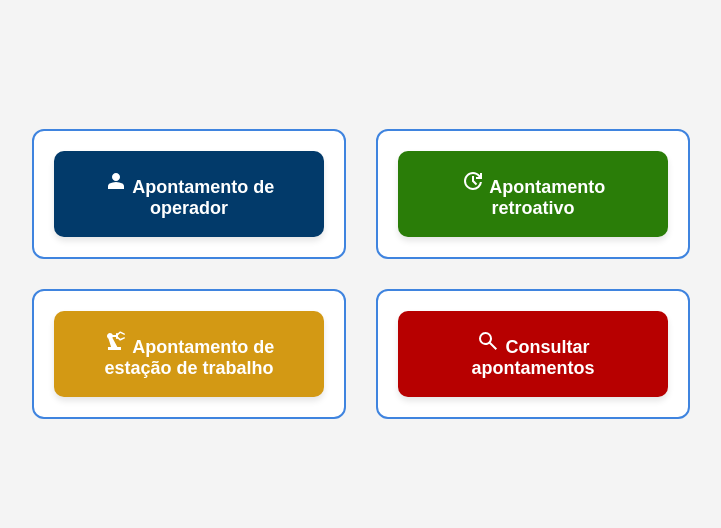
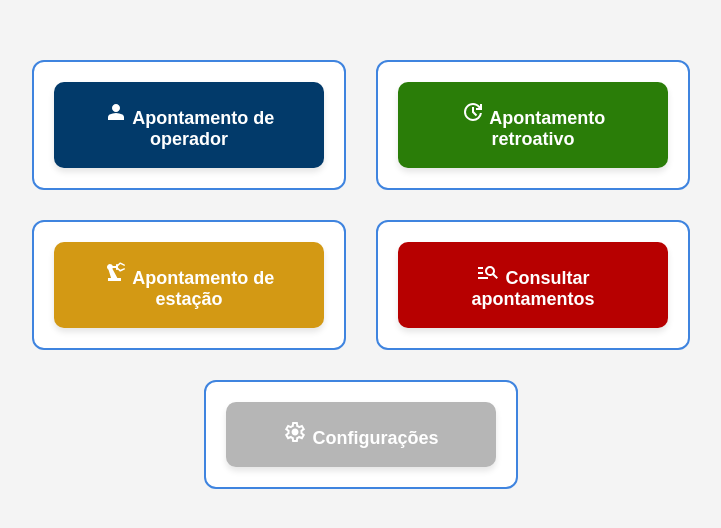
Before and after one commit to lvhilgert/apontamentoProducao, an Angular app: page /inicial in a window 1280 px wide. Shown: the part 134-662 px from the top of the page, without its empty margins (279-1000 px from the left). Built offline with nearby package versions, Linux system fonts and the light colour scheme.

Commit message:
novaModelagem2.8

```diff
--- a/src/app/inicial/inicial.component.css
+++ b/src/app/inicial/inicial.component.css
@@ -9,9 +9,25 @@ body {
   min-height: 100vh;
   background-color: #f4f4f4;
   display: flex;
+  flex-direction: column; /* ← ESSENCIAL */
   justify-content: center;
   align-items: center;
+  gap: 30px; /* espaço entre o grid e o botão cinza */
 }
+
+
+.botao-consultar-container {
+  display: flex;
+  justify-content: center;
+  padding: 0;
+  margin: 0;
+}
+
+.botao-consultar {
+  width: 718px;
+}
+
+
 
 .grid-inicial {
   display: grid;
--- a/src/app/inicial/inicial.component.html
+++ b/src/app/inicial/inicial.component.html
@@ -31,7 +31,7 @@
           <svg xmlns="http://www.w3.org/2000/svg" viewBox="0 -960 960 960" fill="#ffffff" width="26" height="26">
             <path d="M159-120v-120h124L181-574q-27-15-44.5-44T119-680q0-50 35-85t85-35q39 0 69.5 22.5T351-720h128v-40q0-17 11.5-28.5T519-800q9 0 17.5 4t14.5 12l68-64q9-9 21.5-11.5T665-856l156 72q12 6 16.5 17.5T837-744q-6 12-17.5 15.5T797-730l-144-66-94 88v56l94 86 144-66q11-5 23-1t17 15q6 12 1 23t-17 17l-156 74q-12 6-24.5 3.5T619-512l-68-64q-6 6-14.5 11t-17.5 5q-17 0-28.5-11.5T479-600v-40H351q-3 8-6.5 15t-9.5 15l200 370h144v120H159Z"/>
           </svg>
-          Apontamento de estação de trabalho
+          Apontamento de estação
         </span>
       </button>
     </div>
@@ -41,11 +41,23 @@
         <span class="icon-text">
           <!-- ícone lupa -->
           <svg xmlns="http://www.w3.org/2000/svg" viewBox="0 -960 960 960" fill="#ffffff" width="26" height="26">
-            <path d="M784-120 532-372q-30 24-69 38t-83 14q-109 0-184.5-75.5T120-580q0-109 75.5-184.5T380-840q109 0 184.5 75.5T640-580q0 44-14 83t-38 69l252 252-56 56ZM380-400q75 0 127.5-52.5T560-580q0-75-52.5-127.5T380-760q-75 0-127.5 52.5T200-580q0 75 52.5 127.5T380-400Z"/>
+            <path d="M80-200v-80h400v80H80Zm0-200v-80h200v80H80Zm0-200v-80h200v80H80Zm744 400L670-354q-24 17-52.5 25.5T560-320q-83 0-141.5-58.5T360-520q0-83 58.5-141.5T560-720q83 0 141.5 58.5T760-520q0 29-8.5 57.5T726-410l154 154-56 56ZM560-400q50 0 85-35t35-85q0-50-35-85t-85-35q-50 0-85 35t-35 85q0 50 35 85t85 35Z"/>
           </svg>
           Consultar apontamentos
         </span>
       </button>
     </div>
+
+
+  </div>
+  <div class="moldura botao-consultar-container">
+    <button class="botao-apontar gray botao-consultar" (click)="irParaGridApontamento()">
+      <span class="icon-text">
+        <svg xmlns="http://www.w3.org/2000/svg" viewBox="0 -960 960 960" fill="#ffffff" width="26" height="26">
+          <path d="m370-80-16-128q-13-5-24.5-12T307-235l-119 50L78-375l103-78q-1-7-1-13.5v-27q0-6.5 1-13.5L78-585l110-190 119 50q11-8 23-15t24-12l16-128h220l16 128q13 5 24.5 12t22.5 15l119-50 110 190-103 78q1 7 1 13.5v27q0 6.5-2 13.5l103 78-110 190-118-50q-11 8-23 15t-24 12L590-80H370Zm70-80h79l14-106q31-8 57.5-23.5T639-327l99 41 39-68-86-65q5-14 7-29.5t2-31.5q0-16-2-31.5t-7-29.5l86-65-39-68-99 42q-22-23-48.5-38.5T533-694l-13-106h-79l-14 106q-31 8-57.5 23.5T321-633l-99-41-39 68 86 64q-5 15-7 30t-2 32q0 16 2 31t7 30l-86 65 39 68 99-42q22 23 48.5 38.5T427-266l13 106Zm42-180q58 0 99-41t41-99q0-58-41-99t-99-41q-59 0-99.5 41T342-480q0 58 40.5 99t99.5 41Zm-2-140Z"/>
+        </svg>
+        Configurações
+      </span>
+    </button>
   </div>
 </div>
```
